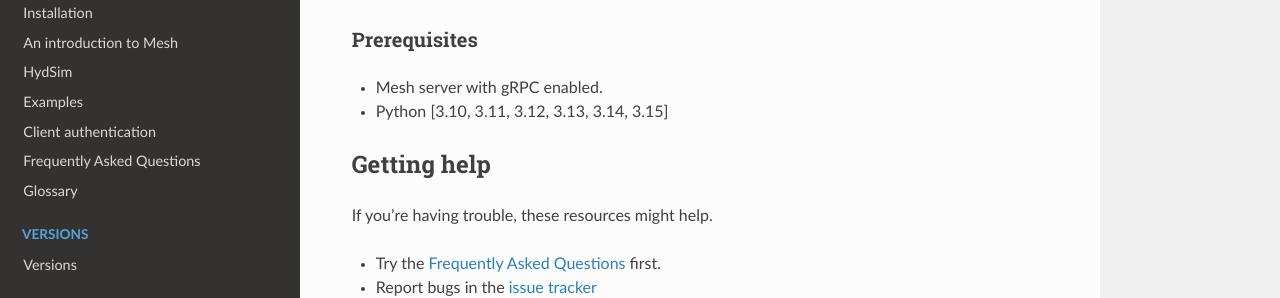
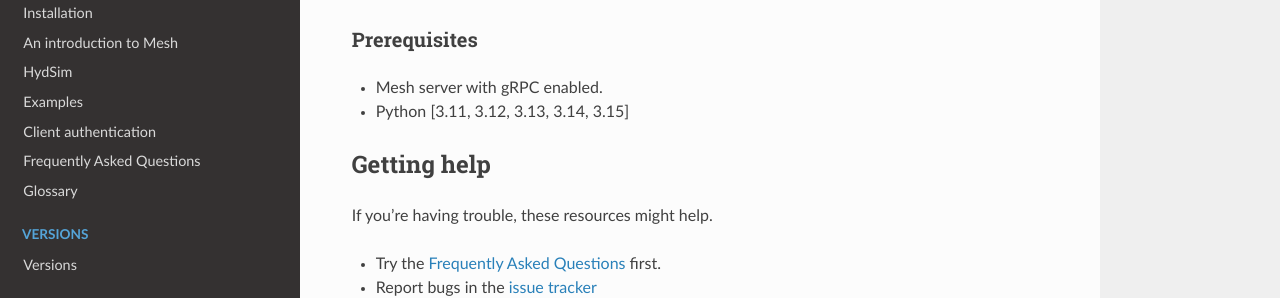
Before and after one commit to Volue-Public/energy-mesh-python, a Sphinx documentation site: the page built from docs/source/index.rst, in a window 1280 px wide and 900 px high, scrolled down 469 px. Shown: the part 156-454 px from the top of the window. Built offline with Sphinx 7.4.7 and the Read the Docs theme 3.1.0, drawn with Linux system fonts in a browser that asks for light colours.

Commit message:
Drop Python 3.10 support

```diff
--- a/docs/source/faq.rst
+++ b/docs/source/faq.rst
@@ -96,7 +96,7 @@
 
 ::
 
-  sudo apt-get install libkrb5-dev python3.10-dev gcc
+  sudo apt-get install libkrb5-dev python3.11-dev gcc
 
 We are automatically verifying that Mesh Python SDK is working for all
 supported Python versions using GitHub Actions. Please take a look at the
--- a/docs/source/index.rst
+++ b/docs/source/index.rst
@@ -29,7 +29,7 @@
 **************
 
 - Mesh server with gRPC enabled.
-- Python [3.10, 3.11, 3.12, 3.13, 3.14, 3.15]
+- Python [3.11, 3.12, 3.13, 3.14, 3.15]
 
 Getting help
 ---------------
--- a/docs/source/installation.rst
+++ b/docs/source/installation.rst
@@ -35,7 +35,7 @@
 Python
 **********
 
-Mesh Python SDK works with Python 3.10, 3.11, 3.12, 3.13, 3.14, and 3.15. Support for earlier and later versions is not guaranteed due to dependencies.
+Mesh Python SDK works with Python 3.11, 3.12, 3.13, 3.14, and 3.15. Support for earlier and later versions is not guaranteed due to dependencies.
 
 #. Download and install (Windows):
 
--- a/docs/source/quickstart.rst
+++ b/docs/source/quickstart.rst
@@ -6,7 +6,7 @@
 Prerequisites quickstart
 **************************
 
-- Supported Python version [3.10, 3.11, 3.12, 3.13, 3.14, 3.15].
+- Supported Python version [3.11, 3.12, 3.13, 3.14, 3.15].
 - Running Volue Mesh server with gRPC enabled (either locally or on a different machine within your network).
 
 Installation quickstart
--- a/docs/source/versions.rst
+++ b/docs/source/versions.rst
@@ -15,7 +15,10 @@
 ~~~~~~~~~~~~~~~~~~
 
 - Mesh server version >= 2.21.0 **(may change)**
-- Python [3.10, 3.11, 3.12, 3.13, 3.14, 3.15] **(may change)**
+- Python [3.11, 3.12, 3.13, 3.14, 3.15] **(may change)**
+
+.. warning::
+    Python 3.10 is no longer supported.
 
 New features
 ~~~~~~~~~~~~~~~~~~
--- a/pyproject.toml
+++ b/pyproject.toml
@@ -43,7 +43,7 @@
 ]
 
 [tool.poetry.dependencies]
-python = ">=3.10"
+python = ">=3.11"
 grpcio = ">=1.37.0"
 pyarrow = ">=7.0.0"
 # It seems like grpc provides its own version of protobuf which may not always be compatible with
```
Also changed, not shown: 3 other files.
